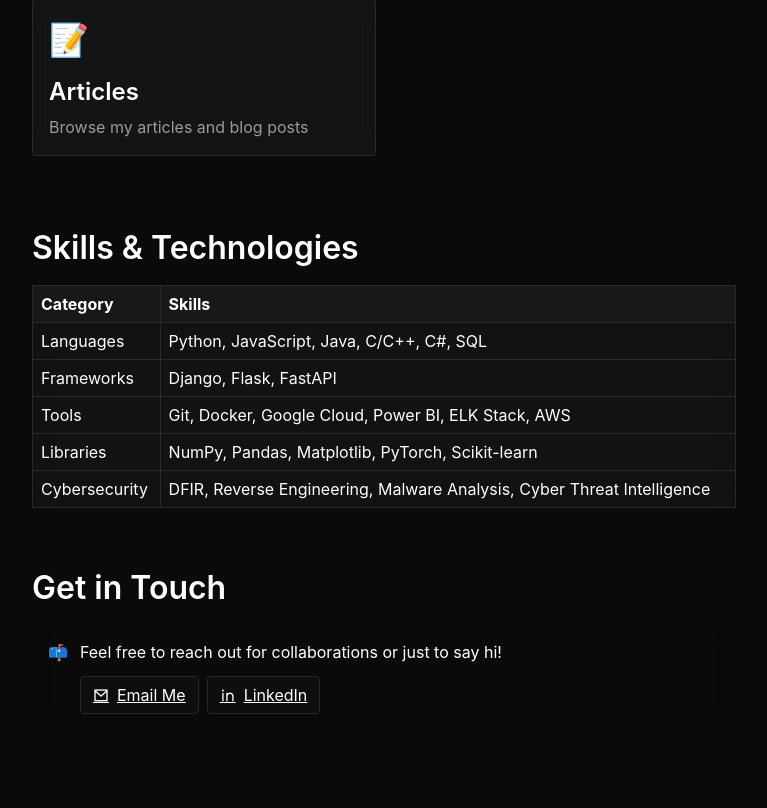
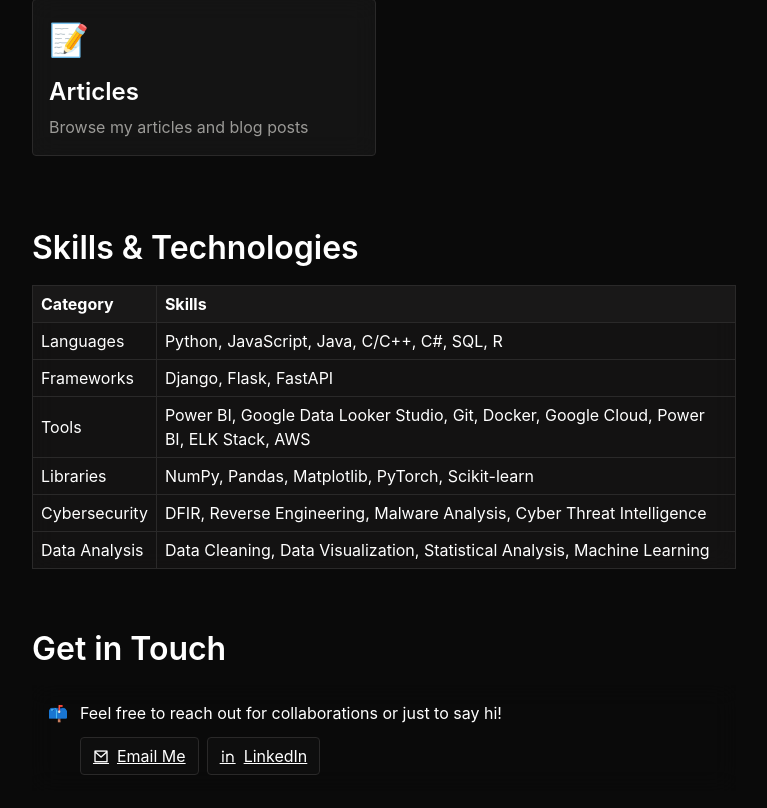
Before and after one commit to 0xShun/Personal_Website, a Django app: page / in a window 1280 px wide. Shown: the part 952-1760 px from the top of the page, without its empty margins (256-1023 px from the left). Before the commit the page ends 1666 px from the top, so only its background shows below. Run offline with Django 4.2, Linux system fonts and the light colour scheme; data that the repository does not hold is empty.

Commit message:
Added new skill

```diff
--- a/personal_website/Main/templates/home.html
+++ b/personal_website/Main/templates/home.html
@@ -104,7 +104,7 @@
                 <tbody>
                     <tr>
                         <td>Languages</td>
-                        <td>Python, JavaScript, Java, C/C++, C#, SQL</td>
+                        <td>Python, JavaScript, Java, C/C++, C#, SQL, R</td>
                     </tr>
                     <tr>
                         <td>Frameworks</td>
@@ -112,7 +112,7 @@
                     </tr>
                     <tr>
                         <td>Tools</td>
-                        <td>Git, Docker, Google Cloud, Power BI, ELK Stack, AWS</td>
+                        <td>Power BI, Google Data Looker Studio, Git, Docker, Google Cloud, Power BI, ELK Stack, AWS</td>
                     </tr>
                     <tr>
                         <td>Libraries</td>
@@ -121,6 +121,10 @@
                     <tr>
                         <td>Cybersecurity</td>
                         <td>DFIR, Reverse Engineering, Malware Analysis, Cyber Threat Intelligence</td>
+                    </tr>
+                    <tr>
+                        <td>Data Analysis</td>
+                        <td>Data Cleaning, Data Visualization, Statistical Analysis, Machine Learning</td>
                     </tr>
                 </tbody>
             </table>
```
